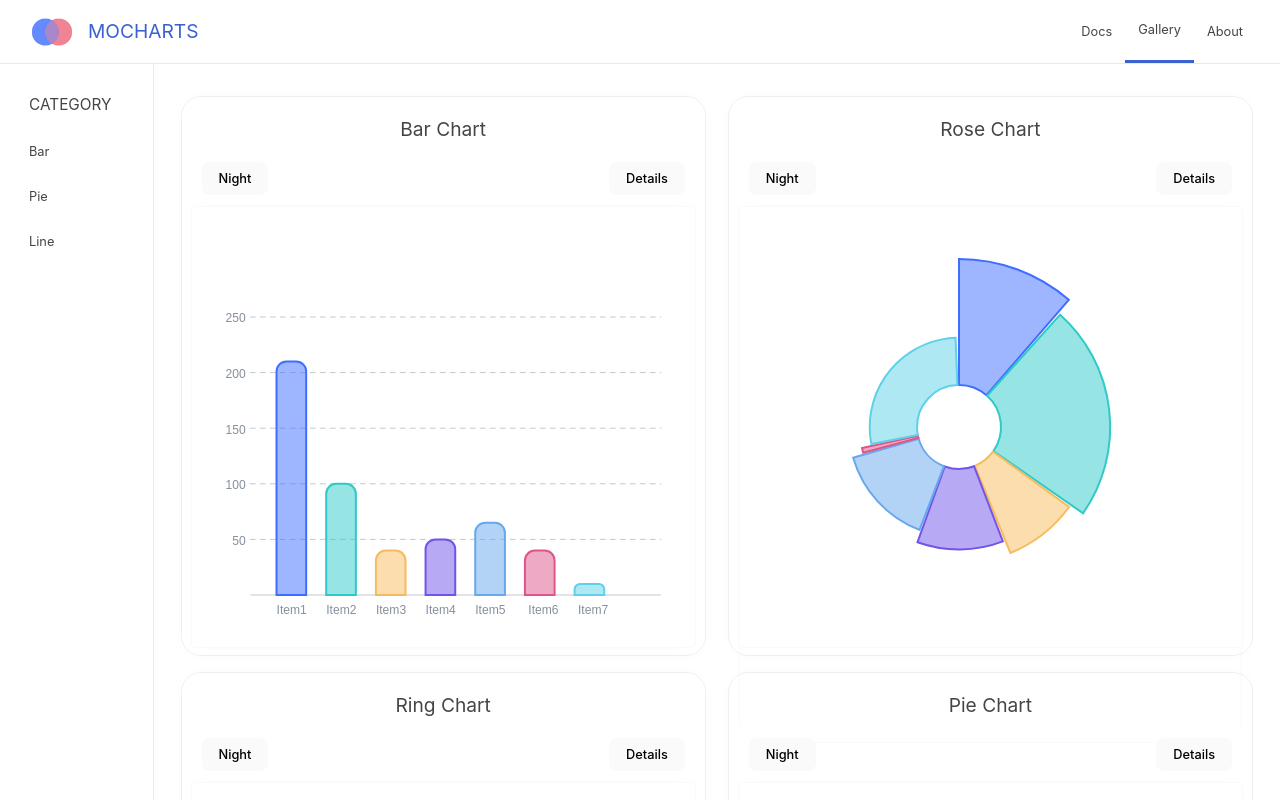
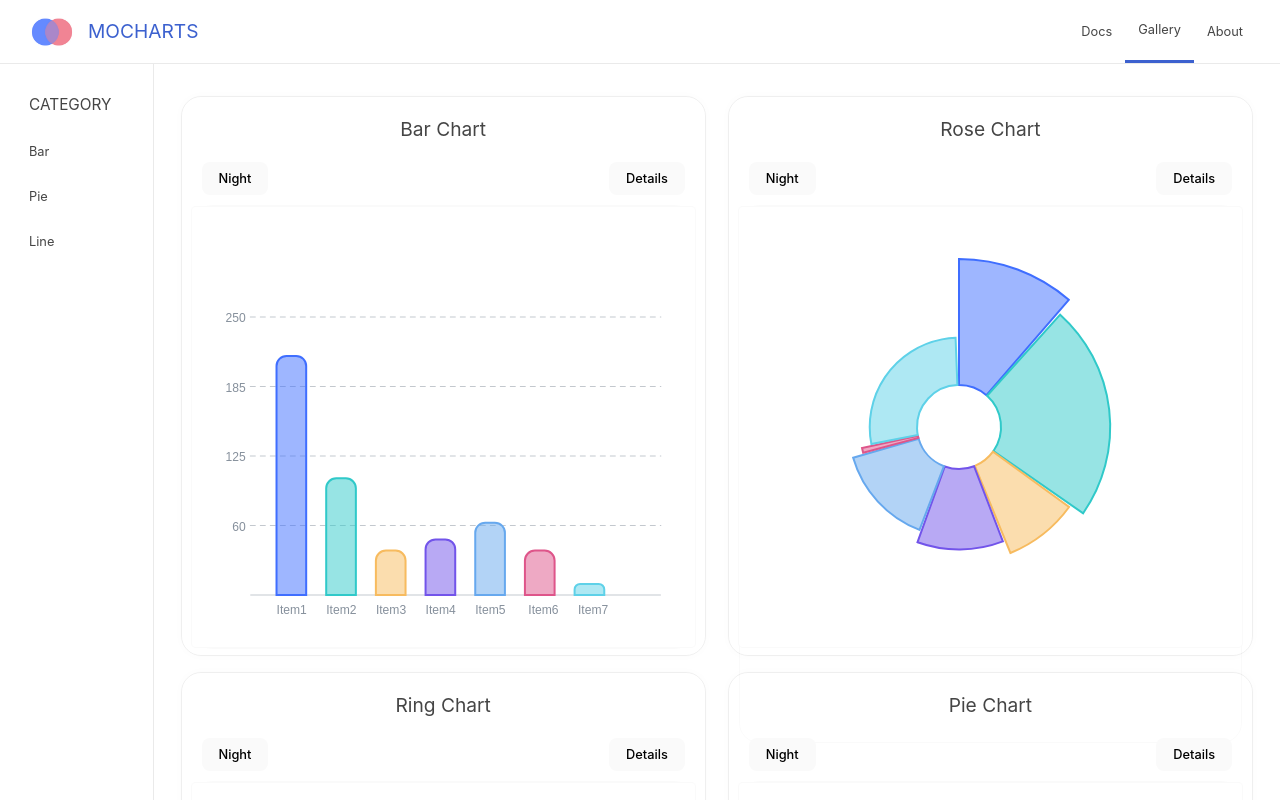
Before and after one commit to Mochalatteee/MoCharts, a Vue app: page /gallery in a window 1280 px wide. Shown: the top 800 px of the page. Built offline with nearby package versions, Linux system fonts and the light colour scheme.

Commit message:
修改柱状图y轴显示数的变化

```diff
--- a/src/components/barChart.vue
+++ b/src/components/barChart.vue
@@ -275,11 +275,14 @@
    let modeColor = colorMode === 'day'? '#86909C':'#D5D5D6CC';
    const fontSize = calculateFontSize(ctnWidth,ctnHeight);
 
-   const line = [5,8,10]
+   const line = Math.floor(ctnHeight * 0.01);
 
-   for(let i = 0; i < 5; i++){
-     let value = getMaxData((maxData - i*(maxData/5))).toLocaleString();
-     let tempY = 100 + i*((0.9 * ctnHeight - 100)/5);
+   for(let i = 0; i < line; i++){
+     let tempvalue = Math.floor(maxData - i*(maxData/line));
+     console.log(tempvalue,line,ctnHeight);
+
+     let value = (Math.round(tempvalue / 5 ) * 5).toLocaleString();
+     let tempY = 100 + i*((0.9 * ctnHeight - 100)/line);
 
      const axis = new Konva.Line({
        points: [0.1*ctnWidth, tempY,
--- a/src/components/pieChart.vue
+++ b/src/components/pieChart.vue
@@ -183,7 +183,7 @@ function drawPieChart(layer, extraLayer, radius,innerRadius, centerX, centerY, c
         // opacity: 0,
         text: data[index],
         x: offset >  Math.PI ? outerX - 20: outerX + 20,
-        y: outerY - 15,
+        y: outerY - fontSize * 1.7 ,
         align: offset > Math.PI ? 'right' : 'left',
         padding: 5,
         fill: colorMode.value === 'day'? '#86909C':'#D5D5D6CC',
@@ -193,8 +193,8 @@ function drawPieChart(layer, extraLayer, radius,innerRadius, centerX, centerY, c
       var hintMes = new Konva.Text({
         text: dataLabel[index] + "\n" + (data[index]/dataSum * 100).toFixed(2) + "%",
         x: offset >  Math.PI ? outerX - 20: outerX + 20,
-        y: outerY ,
-        fontSize: fontSize*1.2,
+        y: outerY - fontSize * 0.1,
+        fontSize: fontSize * 1.2,
         align: offset > Math.PI ? 'right' : 'left',
         lineHeight: 1.2,
         padding: 5,
--- a/src/layouts/Home.vue
+++ b/src/layouts/Home.vue
@@ -24,7 +24,7 @@
     <div class="display-box">
       <div class="">
         <router-view v-slot="{ Component }">
-          <transition name="fade" mode="out-in" appear>
+          <transition name="fade" mode="out-in" appear="">
             <component :is="Component" />
           </transition>
         </router-view>
@@ -170,16 +170,22 @@ export default {
 
   .active{
     border-bottom: solid 3px #3c61cf;
+    transition: border-bottom-color 0.3s ease;
   }
 
-  .fade-enter-active, .fade-leave-active {
+  .fade-enter-active,
+    .fade-leave-active {
       transition: opacity 0.2s;
     }
 
-  .fade-enter,
+
     .fade-leave-to,
     .before-enter {
       opacity: 0;
+    }
+
+    .fade-enter-from {
+    opacity: 0 ; /* 设置进入时的初始状态为完全透明 */
   }
 
     .fade-enter-to,
@@ -187,4 +193,5 @@ export default {
       opacity: 1;
     }
 
+
 </style>
--- a/src/layouts/gallery.vue
+++ b/src/layouts/gallery.vue
@@ -13,7 +13,7 @@
                     <div ref="chartBox" class="chart-box">
                         <barChart
                             v-if="isSizeAvailable"
-                            :data="[210,100,40,50,65,40,10]"
+                            :data="[215,105,40,50,65,40,10]"
                             :color-mode="barColorMode"
                             :colors=this.$colors
                             :size="divSize"
```
Lines whose indentation alone changed are shown as unchanged.
